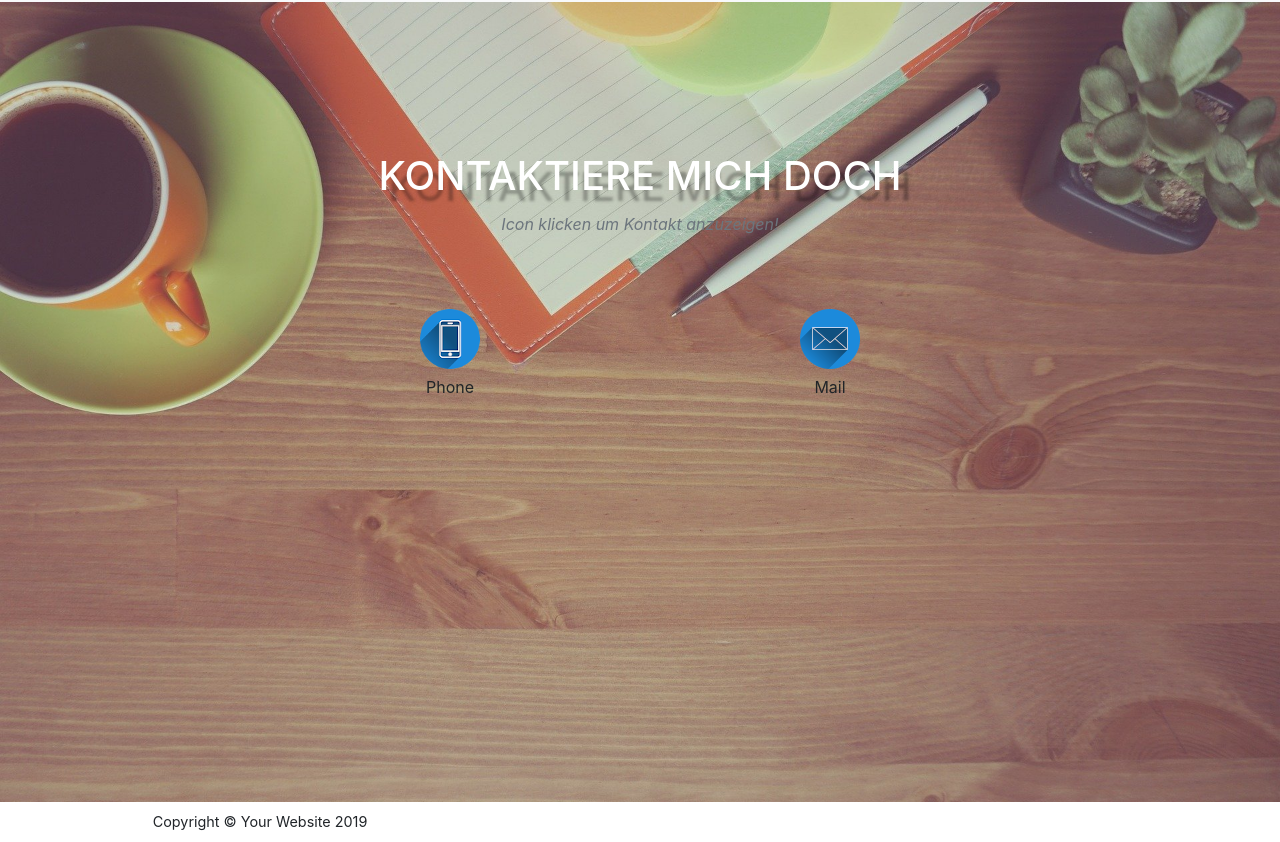
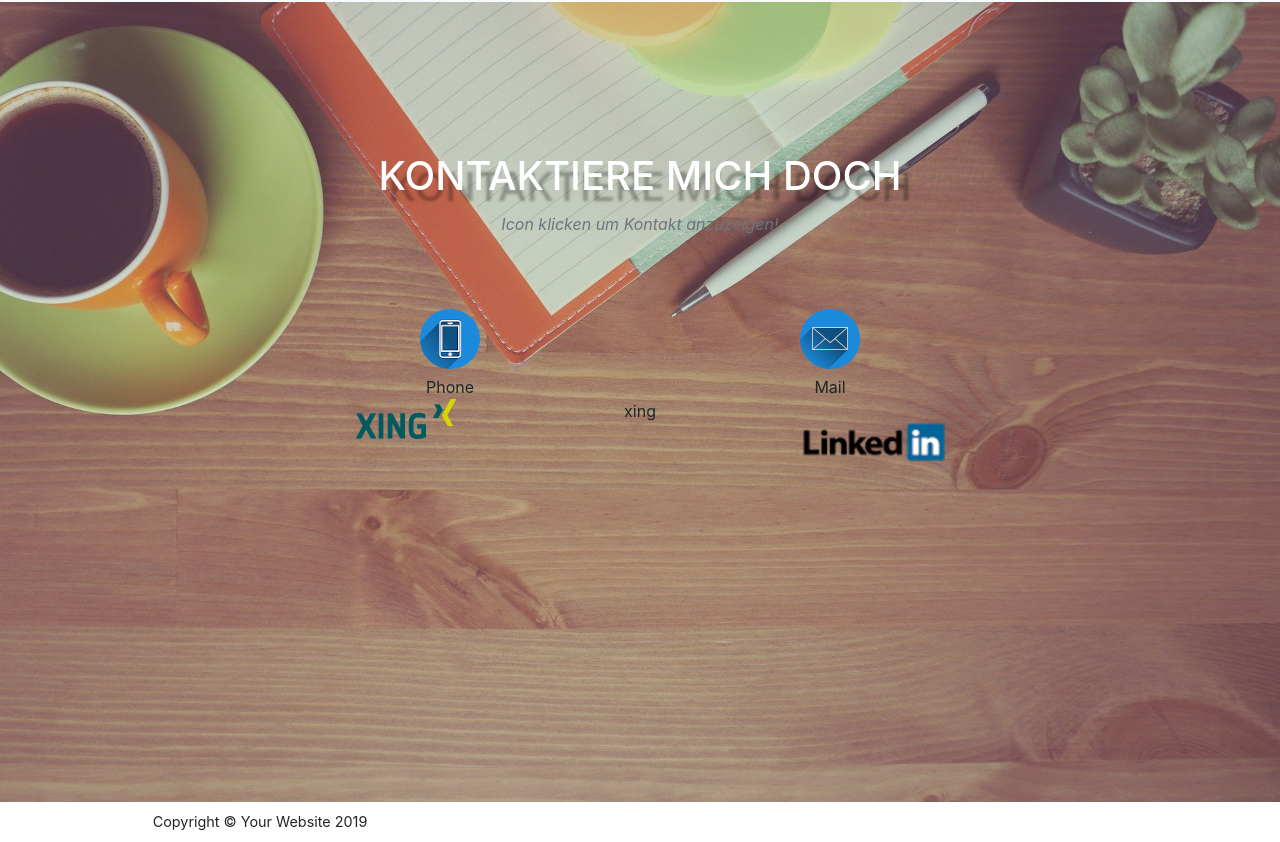
Before and after one commit to eDin2/CV-Elvedin-Cajlakovic, a website with bundled scripts: page index.html in a window 1280 px wide. Shown: the part 6872-7714 px from the top of the page. Built offline with nearby package versions, Linux system fonts and the light colour scheme.

Commit message:
Shariff entfernt & Link zu Xing eingebunden!

```diff
--- a/index.html
+++ b/index.html
@@ -30,7 +30,6 @@
   <link href="css/agency.css" rel="stylesheet">
   <link rel="stylesheet" href="css/myStyle.css">
   <link rel="stylesheet" href="css/cookie_notice.css">
-  <link rel="stylesheet" href="shariff-3.2.1/shariff.min.css">
 
   <!-- Favicon -->
   <link rel="shortcut icon" href="favicon/favicon.ico" type="image/x-icon">
@@ -603,6 +602,29 @@
 
     </div>
 
+
+    <div class="row">
+
+      <div class="col-lg-4 ml-auto text-center mb-5 mb-lg-0">
+        <a href="https://www.xing.com/profile/Elvedin_Cajlakovic/" target="_blank" rel="noopener noreferrer">
+          <input id="mailaktivieren2" type="image" src="img/kontakt/100px-Xing_logo.svg.png">
+        </a>
+        <br>
+      </div>
+
+      <div class="shariff">
+        <span class="fab fa-xing">xing</span>
+      </div>
+
+      <div class="col-lg-4 mr-auto text-center">
+        <br>
+        <a href="http://www.linkedin.com/in/elvedin-cajlakovic" target="_blank" rel="noopener noreferrer">
+          <input id="mailaktivieren2" type="image" src="img/kontakt/100px-LinkedIn_Logo.svg.png">
+        </a>
+      </div>
+
+    </div>
+
   </section>
 
 
@@ -641,7 +663,6 @@
   <script src="js/setContact.js"></script>
 
   <!-- Shariff -->
-  <script src="shariff-3.2.1/shariff.min.js"></script>
 
 
   <!-- Particles -->
```
Also changed, not shown: src/indexDatenschutz.html (+4 -3 lines).
